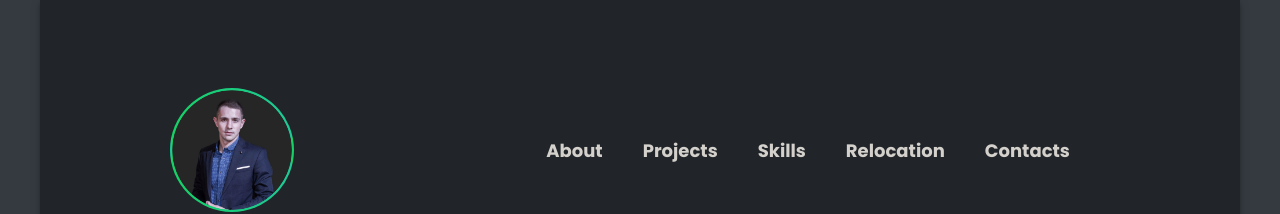
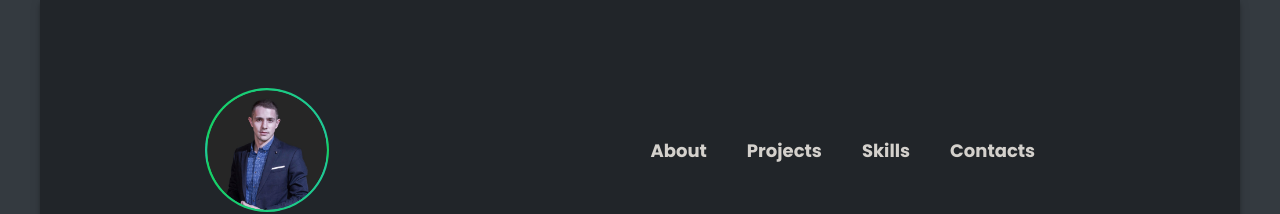
Before and after one commit to iammnitelniy/portfolio-frontend, a React (Create React App) app: page / in a window 1280 px wide. Shown: the top 214 px of the page. Built offline with nearby package versions, Linux system fonts and the light colour scheme.

Commit message:
-fixed: navlink Relocation

```diff
--- a/src/Header/burger/Burger.tsx
+++ b/src/Header/burger/Burger.tsx
@@ -41,7 +41,6 @@ const Burger = () => {
                     <a href="#homeId" onClick={toggleDrawer(false)}>About</a>
                     <a href='#projectsId' onClick={ toggleDrawer(false)}>Projects</a>
                     <a href="#skillsId" onClick={toggleDrawer(false)}>Skills</a>
-                    <a href="#relocationId" onClick={toggleDrawer(false)}>Relocation</a>
                     <a href="#contactsId" onClick={toggleDrawer(false)}>Contacts</a>
 
                 </div>
--- a/src/Header/nav/Nav.tsx
+++ b/src/Header/nav/Nav.tsx
@@ -17,7 +17,6 @@ export const Nav= () => {
             <a href="#homeId" >About</a>
             <a href='#projectsId' >Projects</a>
             <a href="#skillsId" >Skills</a>
-            <a href="#relocationId" >Relocation</a>
             <a href="#contactsId" >Contacts</a>
 
         </div>
```
